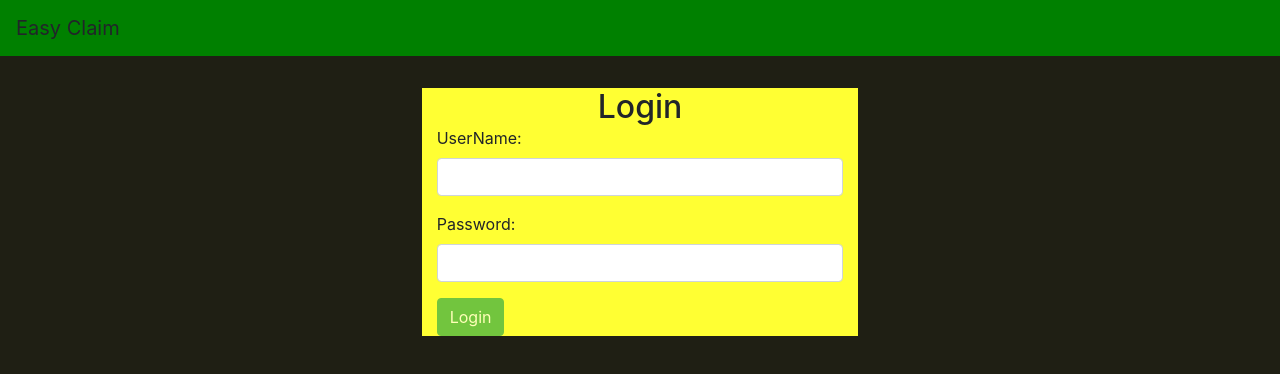
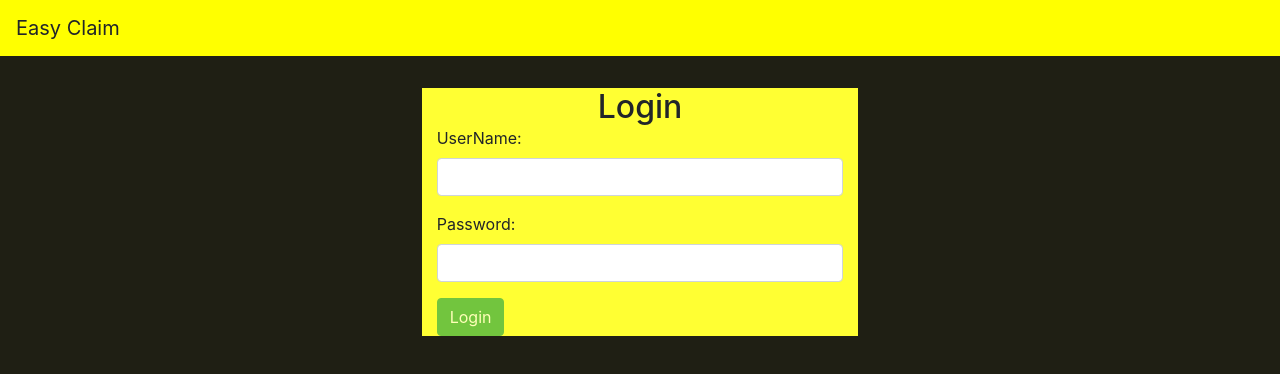
Before and after one commit to Sweta8826/capstone-easyclaim-frontend, an Angular app: page / in a window 1280 px wide. Shown: the top 374 px of the page. Built offline with nearby package versions, Linux system fonts and the light colour scheme.

Commit message:
Update app.component.css

```diff
--- a/src/app/app.component.css
+++ b/src/app/app.component.css
@@ -2,7 +2,7 @@ body {
     background-color: #1f1f14;
   }
   .navbar-custom {
-    /*background-color: #ffff00;*/
+    background-color: #ffff00;
     /*background-color: red;*/
-    background-color: green;
+    /*background-color: green;*/
   }
```
